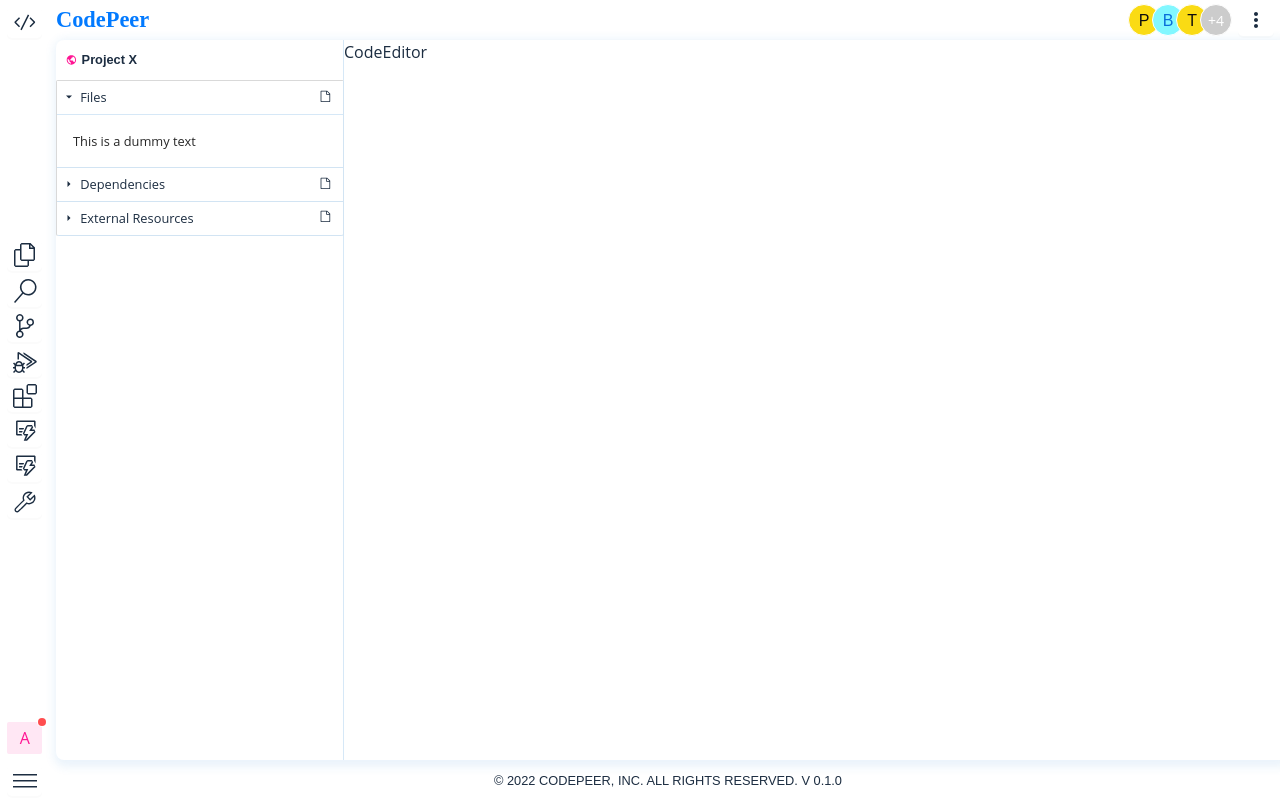
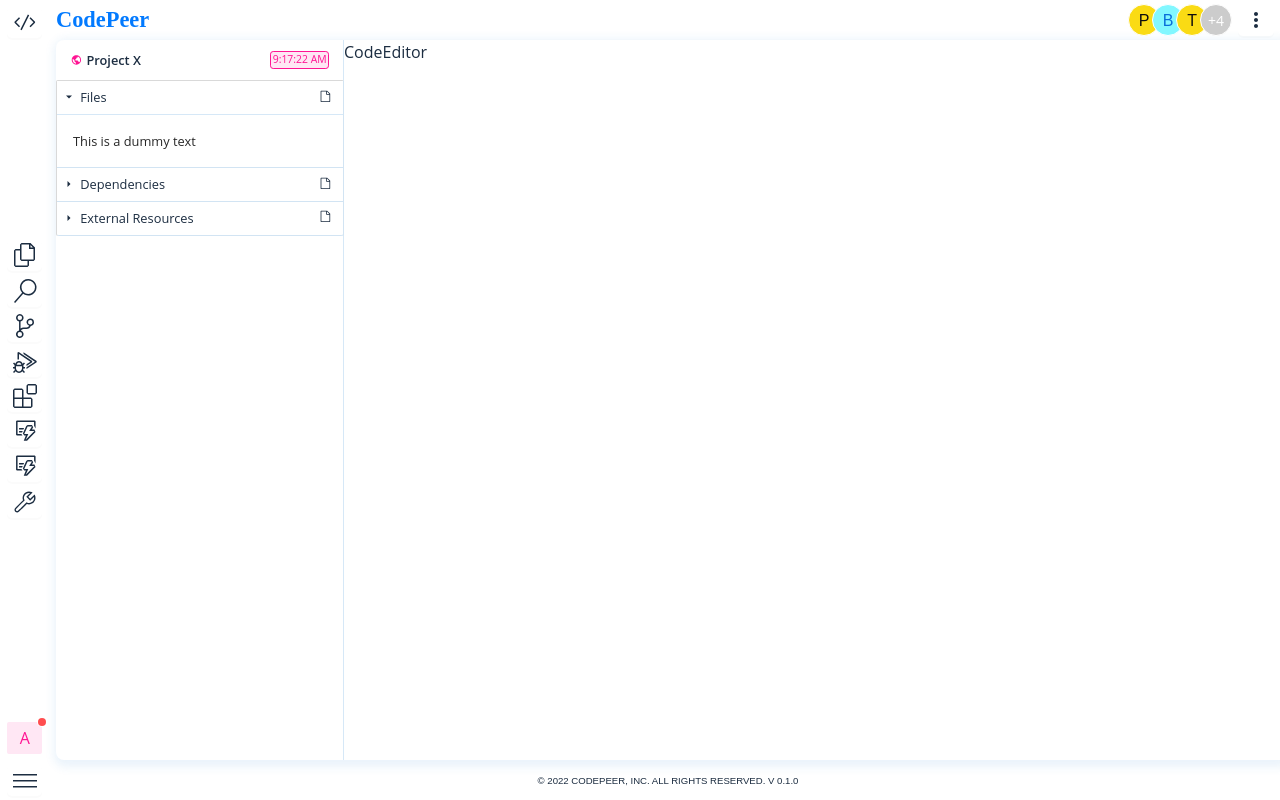
Before and after one commit to ahmadshoaib-git/peer-programing-code-editor, a React (Create React App) app: page / in a window 1280 px wide. Built offline with nearby package versions, Linux system fonts and the light colour scheme.

Commit message:
chore: project name and time has been added.

```diff
--- a/src/components/Footer/footer.style.ts
+++ b/src/components/Footer/footer.style.ts
@@ -5,7 +5,7 @@ export const FooterWrapper = styled.footer`
   border: 0;
   padding-top: 0.1rem;
   font-family: ${({ theme: { fonts } }) => fonts.secondary};
-  font-size: ${({ theme: { fontSizes } }) => fontSizes.paragraph};
+  font-size: ${({ theme: { fontSizes } }) => fontSizes.basic};
   width: ${({ theme: { layout } }) => layout.footer.width};
   height: ${({ theme: { layout } }) => layout.footer.height};
   color: ${({ theme: { colors } }) => colors.black};
--- a/src/components/Tag/tag.style.ts
+++ b/src/components/Tag/tag.style.ts
@@ -1,4 +1,8 @@
 import styled from "styled-components";
 import { Tag } from "antd";
 
-export const CustomTag = styled(Tag)``;
+export const CustomTag = styled(Tag)`
+  font-size: 0.65rem;
+  padding: 0 0.1rem;
+  border-radius: 0.2rem;
+`;
--- a/src/components/index.tsx
+++ b/src/components/index.tsx
@@ -4,5 +4,6 @@ import Main from "./Main";
 import Sidebar from "./Sidebar";
 import Collapse from "./Collapse";
 import CodeEditor from "./CodeEditor";
+import Tag from "./Tag";
 
-export { Footer, Header, Main, Sidebar, Collapse, CodeEditor };
+export { Footer, Header, Main, Sidebar, Collapse, CodeEditor, Tag };
--- a/src/pages/Editor/EditorSideBar/EditorSideBar.style.ts
+++ b/src/pages/Editor/EditorSideBar/EditorSideBar.style.ts
@@ -12,11 +12,14 @@ export const CustomEditorSideBarHeader = styled.div`
   /* background-color: #1c14ff1a; */
   padding: 0.3rem;
   display: flex;
+  justify-content: space-between;
   align-items: center;
-  svg {
-    padding-left: 0.3rem;
-    font-size: ${({ theme: { fontSizes } }) => fontSizes.subHeading};
+  .ant-tag {
     color: rgba(255, 20, 147, 1);
+    background: rgba(255, 20, 147, 0.1);
+    border-color: rgba(255, 20, 147, 1);
+    line-height: 1.5;
+    margin-right: 10px;
   }
   h2 {
     padding: 0;
@@ -27,5 +30,15 @@ export const CustomEditorSideBarHeader = styled.div`
     font-weight: 600;
     padding-left: 0.3rem;
     cursor: pointer;
+    display: flex;
+    align-items: center;
+    span {
+      padding-left: 0.3rem;
+    }
+    svg {
+      padding-left: 0.3rem;
+      font-size: ${({ theme: { fontSizes } }) => fontSizes.subHeading};
+      color: rgba(255, 20, 147, 1);
+    }
   }
 `;
--- a/src/pages/Editor/EditorSideBar/index.tsx
+++ b/src/pages/Editor/EditorSideBar/index.tsx
@@ -1,16 +1,23 @@
-import React from "react";
-import { Collapse } from "src/components";
+import React, { useState, useEffect } from "react";
+import { Collapse, Tag } from "src/components";
 import { BiWorld } from "react-icons/bi";
 import {
   CustomEditorSideBarWrapper,
   CustomEditorSideBarHeader,
 } from "./EditorSideBar.style";
 const EditorSideBar = () => {
+  const [time, setTime] = useState(new Date());
+  useEffect(() => {
+    setInterval(() => setTime(new Date()), 1000);
+  }, []);
   return (
     <CustomEditorSideBarWrapper>
       <CustomEditorSideBarHeader>
-        <BiWorld />
-        <h2>Project X</h2>
+        <h2>
+          <BiWorld />
+          <span>Project X</span>
+        </h2>
+        <Tag color="red">{time.toLocaleTimeString("en-US")}</Tag>
       </CustomEditorSideBarHeader>
       <Collapse />
     </CustomEditorSideBarWrapper>
```
